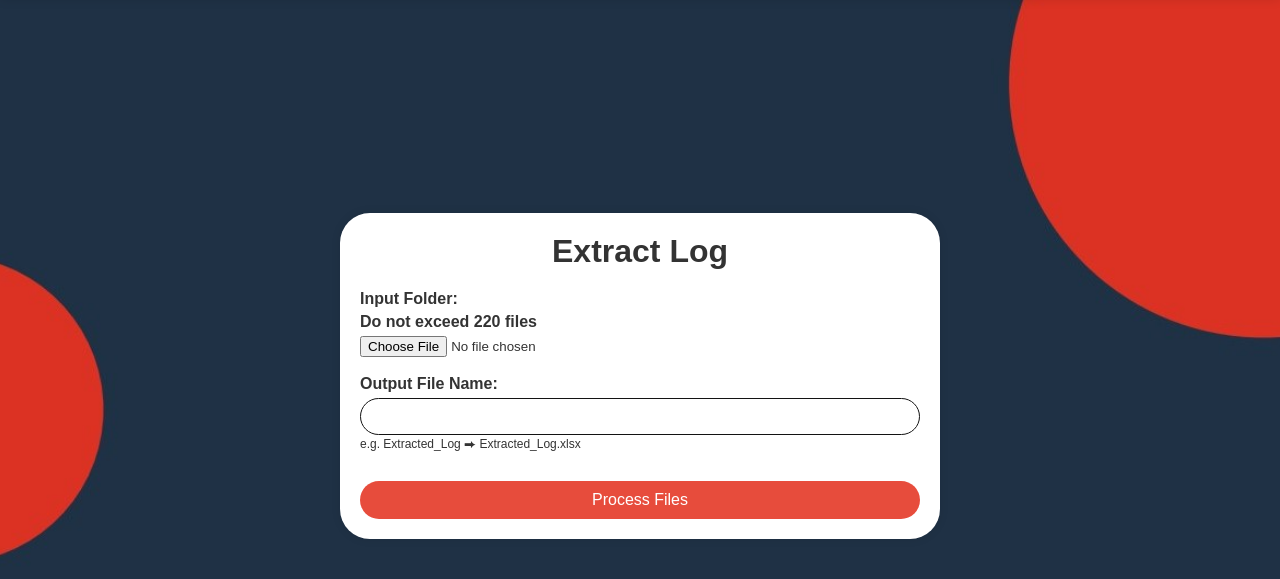
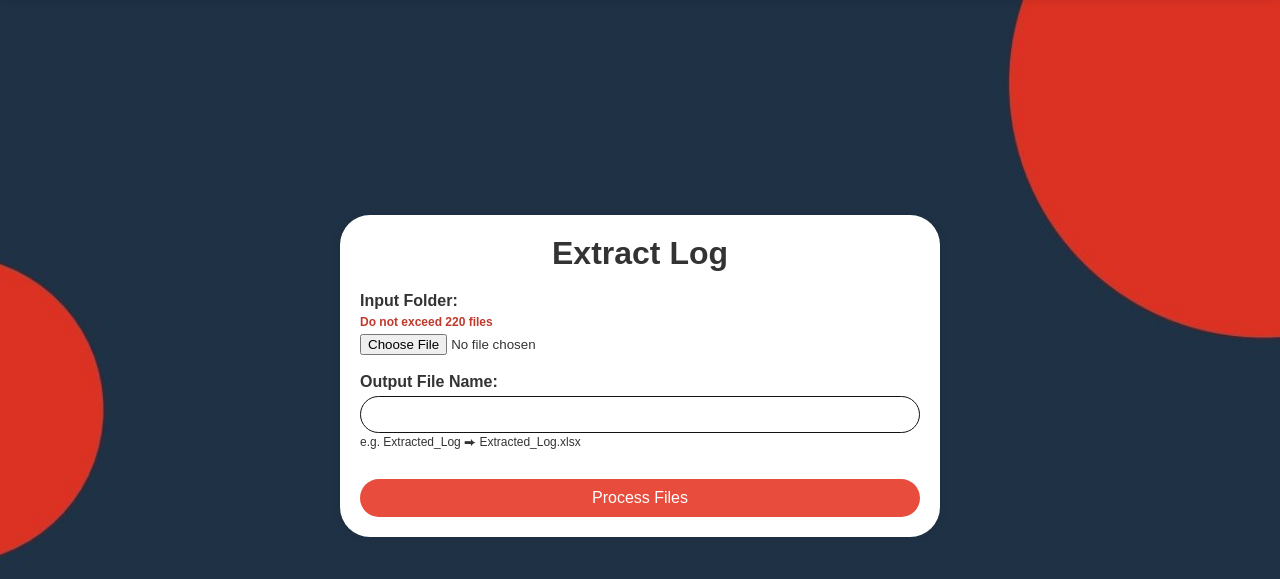
Before and after one commit to XL-Loedpipat/Auto_Extract_Log-VersionC.WEB, a Flask app: page / in a window 1280 px wide. Shown: the part 64-643 px from the top of the page. Run offline with Flask 3, Linux system fonts and the light colour scheme.

Commit message:
Add styles "Do not exceed 220 files"

```diff
--- a/static/styles.css
+++ b/static/styles.css
@@ -56,6 +56,12 @@ header h1 {
     display: block;
     margin-bottom: 5px;
     font-weight: bold;
+}
+
+.form-data-input {
+    color: #c0392b;
+    margin-bottom: 5px; /* Increased margin for better spacing */
+    font-size: 12px;
 }
 
 .form-data {
```
